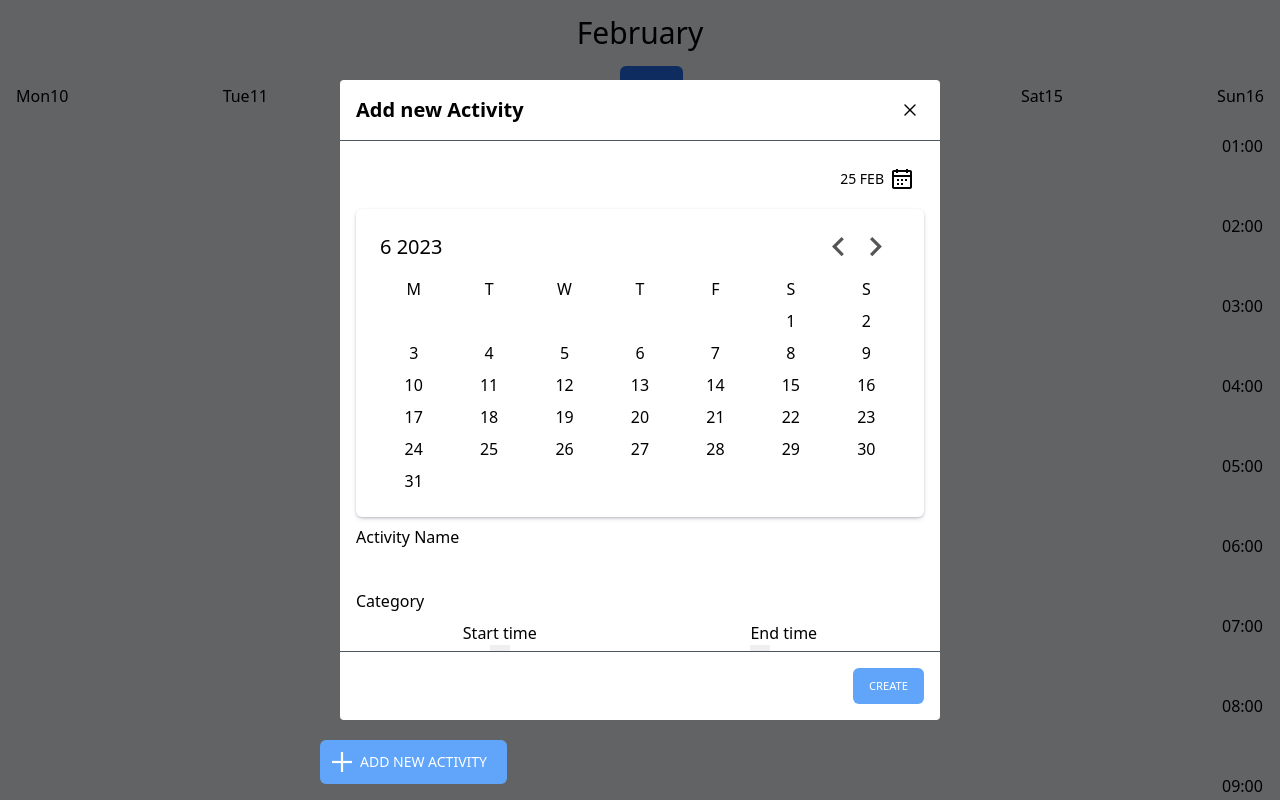
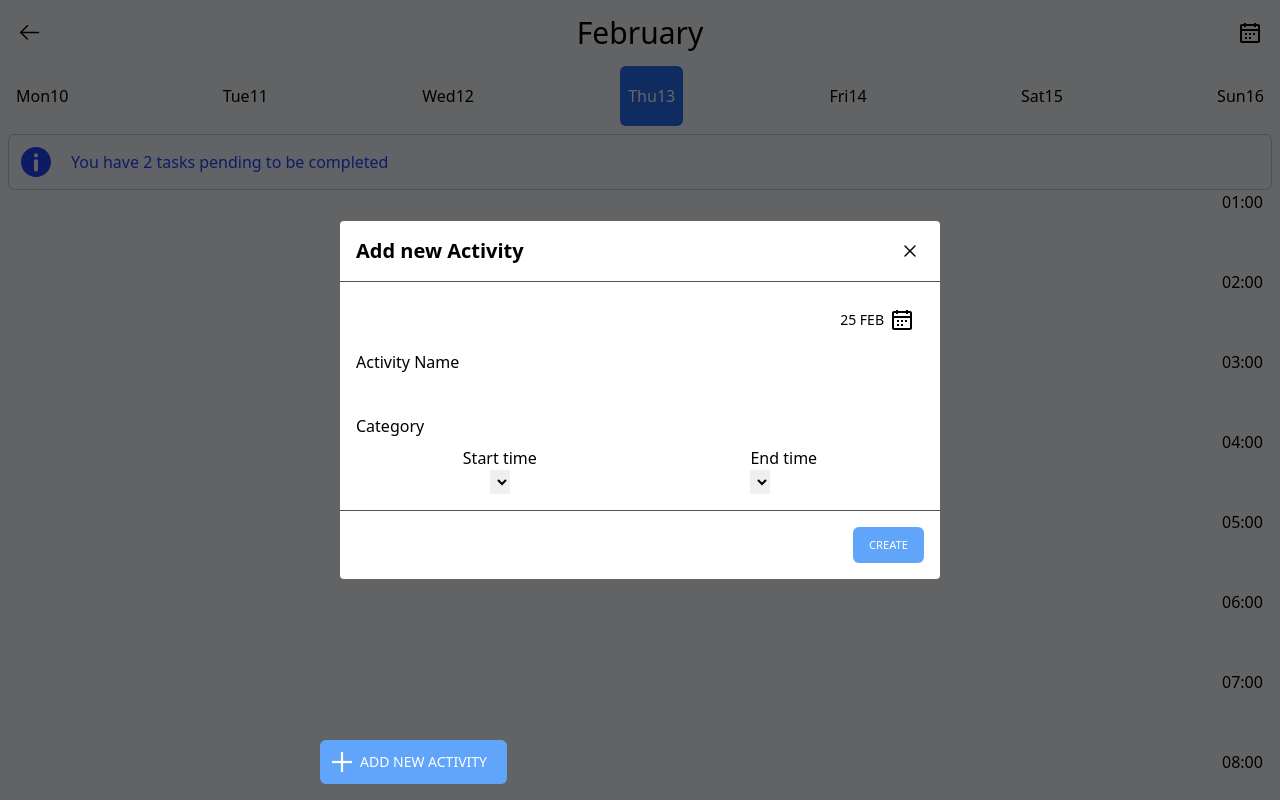
Before and after one commit to marcromotarre/thetodolist, a React (Vite) app: page /tasks in a window 1280 px wide. Both pictures are taken after a click on the button "ADD NEW ACTIVITY". Shown: the top 800 px of the page. Built offline with nearby package versions, Linux system fonts and the light colour scheme.

Commit message:
fixing some designs

```diff
--- a/src/components/common/calendar/Calendar.tsx
+++ b/src/components/common/calendar/Calendar.tsx
@@ -3,22 +3,49 @@ import Button from "../button/Button";
 import Typography from "../typography/Typography";
 import { CalendarIcon, LeftIcon, RightIcon } from "../icons";
 
-export default function Calendar() {
-  const [daySelected, setDaySelected] = useState(13);
-  const [monthSelected, setMonthSelected] = useState(6);
-  const [yearSelected, setYearSelected] = useState(2023);
+export default function Calendar({ date = new Date() }: { date?: Date }) {
+  const currentDate = new Date();
+  const [dateSelected, setSelectedDate] = useState(date);
+  const [monthSelected, setMonthSelected] = useState(date.getMonth());
+  const [yearSelected, setYearSelected] = useState(date.getFullYear());
 
   const datesThisMonth = getDaysInMonth(monthSelected, yearSelected);
 
+  const months = [
+    "January",
+    "February",
+    "March",
+    "April",
+    "May",
+    "June",
+    "July",
+    "August",
+    "September",
+    "October",
+    "November",
+    "December",
+  ];
+
   function goToPreviousMonth() {
-    if (monthSelected - 1 < 1) {
-      setMonthSelected(12);
+    if (monthSelected - 1 < 0) {
+      setMonthSelected(11);
       setYearSelected(yearSelected - 1);
-    } else setMonthSelected(monthSelected - 1);
+    } else {
+      setMonthSelected(monthSelected - 1);
+    }
   }
 
   function goToNextMonth() {
-    setMonthSelected(monthSelected + 1);
+    if (monthSelected + 1 > 11) {
+      setMonthSelected(0);
+      setYearSelected(yearSelected + 1);
+    } else {
+      setMonthSelected(monthSelected + 1);
+    }
+  }
+
+  function clickOnDay(date: Date) {
+    setSelectedDate(date);
   }
 
   const days = [
@@ -26,11 +53,10 @@ export default function Calendar() {
     ...datesThisMonth,
   ];
 
-  console.log(days);
   return (
     <div className="grid grid-cols-1 gap-y-4">
       <div className="flex justify-between">
-        <Typography variant="h6">{`${monthSelected} ${yearSelected}`}</Typography>
+        <Typography variant="h6">{`${months[monthSelected]} ${yearSelected}`}</Typography>
         <div className="grid grid-cols-[30px_30px] gap-x-2">
           <button onClick={() => goToPreviousMonth()}>
             <LeftIcon size={12} color="#555555" />
@@ -65,14 +91,40 @@ export default function Calendar() {
         <Typography className="justify-self-center self-center aspect-square">
           S
         </Typography>
-        {days.map((day) => (
+        {days.map((day, index) => (
           <>
             {day ? (
-              <button className="justify-self-center self-center aspect-square">
+              <button
+                style={
+                  dateSelected.getMonth() === monthSelected &&
+                  dateSelected.getFullYear() === yearSelected &&
+                  dateSelected.getDate() === day.getDate()
+                    ? {
+                        borderRadius: "100%",
+                        backgroundColor: "#266EF1",
+                        border: "1px solid #266EF1",
+                        width: "100%",
+                        color: "white",
+                      }
+                    : currentDate.getMonth() === monthSelected &&
+                      currentDate.getFullYear() === yearSelected &&
+                      currentDate.getDate() === day.getDate()
+                    ? {
+                        borderRadius: "100%",
+                        border: "1px solid #266EF1",
+                        width: "100%",
+                        color: "#266EF1",
+                      }
+                    : { width: "100%" }
+                }
+                onClick={() => clickOnDay(day)}
+                key={`calendar-day-${day.getDate()}-${monthSelected}`}
+                className="justify-self-center self-center aspect-square"
+              >
                 {day.getDate()}
               </button>
             ) : (
-              <div></div>
+              <div key={`calendar-day-${index}`}></div>
             )}
           </>
         ))}
--- a/src/components/common/icons/index.tsx
+++ b/src/components/common/icons/index.tsx
@@ -7,6 +7,7 @@ export { default as PlusIcon } from "./lib-icons/PlusIcon";
 export { default as CalendarIcon } from "./lib-icons/CalendarIcon";
 export { default as LeftIcon } from "./lib-icons/LeftIcon";
 export { default as RightIcon } from "./lib-icons/RightIcon";
+export { default as BackIcon } from "./lib-icons/BackIcon";
 
 // app icons
 export { default as ComputerIcon } from "./app-icons/ComputerIcon";
--- /dev/null
+++ b/src/components/common/icons/lib-icons/BackIcon.tsx
@@ -0,0 +1,30 @@
+export default function BackIcon({
+  color = "black",
+  size = 20,
+  className = "",
+}: {
+  color?: string;
+  size?: number;
+  className?: string;
+}) {
+  const ASPECT_RATIO = 21 / 27;
+  return (
+    <svg
+      className={className}
+      width={size}
+      height={size * ASPECT_RATIO}
+      viewBox="0 0 27 21"
+      fill="none"
+      xmlns="http://www.w3.org/2000/svg"
+    >
+      <path
+        d="M10.0058 20.0041C9.87419 20.0049 9.74373 19.9796 9.62189 19.9299C9.50005 19.8801 9.38924 19.8068 9.2958 19.7141L0.295798 10.7141C0.20207 10.6211 0.127676 10.5105 0.0769069 10.3887C0.0261382 10.2668 0 10.1361 0 10.0041C0 9.87208 0.0261382 9.74137 0.0769069 9.61951C0.127676 9.49766 0.20207 9.38706 0.295798 9.29409L9.2958 0.294092C9.38904 0.200853 9.49973 0.126893 9.62155 0.0764322C9.74337 0.0259719 9.87394 1.96485e-09 10.0058 0C10.1377 -1.96485e-09 10.2682 0.0259719 10.39 0.0764322C10.5119 0.126893 10.6226 0.200853 10.7158 0.294092C10.809 0.38733 10.883 0.498021 10.9335 0.619843C10.9839 0.741665 11.0099 0.872233 11.0099 1.00409C11.0099 1.13595 10.9839 1.26652 10.9335 1.38834C10.883 1.51016 10.809 1.62085 10.7158 1.71409L2.4158 10.0041L10.7158 18.2941C10.8095 18.3871 10.8839 18.4977 10.9347 18.6195C10.9855 18.7414 11.0116 18.8721 11.0116 19.0041C11.0116 19.1361 10.9855 19.2668 10.9347 19.3887C10.8839 19.5105 10.8095 19.6211 10.7158 19.7141C10.6224 19.8068 10.5115 19.8801 10.3897 19.9299C10.2679 19.9796 10.1374 20.0049 10.0058 20.0041Z"
+        fill={color}
+      />
+      <path
+        d="M25.0059 11.0041H1.00586C0.740643 11.0041 0.486289 10.8987 0.298753 10.7112C0.111216 10.5237 0.00585938 10.2693 0.00585938 10.0041C0.00585938 9.73887 0.111216 9.48452 0.298753 9.29698C0.486289 9.10945 0.740643 9.00409 1.00586 9.00409H25.0059C25.2711 9.00409 25.5254 9.10945 25.713 9.29698C25.9005 9.48452 26.0059 9.73887 26.0059 10.0041C26.0059 10.2693 25.9005 10.5237 25.713 10.7112C25.5254 10.8987 25.2711 11.0041 25.0059 11.0041Z"
+        fill={color}
+      />
+    </svg>
+  );
+}
--- a/src/components/modals/AddNewActivityModal.tsx
+++ b/src/components/modals/AddNewActivityModal.tsx
@@ -1,3 +1,4 @@
+import { useState } from "react";
 import Button from "../common/button/Button";
 import Calendar from "../common/calendar/Calendar";
 import Card from "../common/card/Card";
@@ -5,23 +6,35 @@ import { CalendarIcon } from "../common/icons";
 import Modal from "../common/modal/Modal";
 import Typography from "../common/typography/Typography";
 
+// react hook forms
+// errores de validacion
 export default function AddNewActivityModal({
   onClose = () => {},
 }: ComponentProps) {
+  const [isCalendarOpened, setIsCalendarOpened] = useState(false);
   return (
     <>
       <Modal onClose={onClose}>
         <Modal.Header title="Add new Activity"></Modal.Header>
         <Modal.Body>
           <div className="grid grid-cols-1 gap-y-2">
+            {!isCalendarOpened && (
               <div className="flex justify-end">
-              <Button variant="text" color="black" endIcon={<CalendarIcon />}>
+                <Button
+                  variant="text"
+                  color="black"
+                  onClick={() => setIsCalendarOpened(true)}
+                  endIcon={<CalendarIcon />}
+                >
                   25 Feb
                 </Button>
               </div>
+            )}
+            {isCalendarOpened && (
               <Card style={{ width: "100%" }}>
                 <Calendar />
               </Card>
+            )}
             <Typography>Activity Name</Typography>
             <input></input>
             <Typography>Category</Typography>
--- a/src/data/tasks.json
+++ b/src/data/tasks.json
@@ -3,18 +3,21 @@
     "title": "Start Task",
     "start": "Wed Jul 12 2023 12:00:00 GMT+0200 (hora de verano de Europa central)",
     "end": "Wed Jul 12 2023 13:00:00 GMT+0200 (hora de verano de Europa central)",
-    "category": "computer"
+    "category": "computer",
+    "completed": true
   },
   {
     "title": "Call with Julia from Talent",
     "start": "Thu Jul 13 2023 12:00:00 GMT+0200 (hora de verano de Europa central)",
     "end": "Thu Jul 13 2023 13:00:00 GMT+0200 (hora de verano de Europa central)",
-    "category": "call"
+    "category": "call",
+    "completed": true
   },
   {
     "title": "Call with Paloma from Emburse",
     "start": "Thu Jul 13 2023 15:00:00 GMT+0200 (hora de verano de Europa central)",
     "end": "Thu Jul 13 2023 17:00:00 GMT+0200 (hora de verano de Europa central)",
-    "category": "call"
+    "category": "call",
+    "completed": false
   }
 ]
--- a/src/pages/TasksPage.tsx
+++ b/src/pages/TasksPage.tsx
@@ -5,7 +5,7 @@ import { useState } from "react";
 import categories, { CategoryTypes } from "../data/categories";
 import Alert from "../components/common/alert/Alert";
 import Button from "../components/common/button/Button";
-import { PlusIcon } from "../components/common/icons";
+import { BackIcon, CalendarIcon, PlusIcon } from "../components/common/icons";
 import AddNewActivityModal from "../components/modals/AddNewActivityModal";
 
 const hours = [
@@ -77,9 +77,15 @@ export default function TasksPage() {
   );
 
   return (
-    <div className="grid grid-cols-1 gap-y-2 grid-rows-[50px_60px_auto]">
-      <div className="flex justify-center items-center">
+    <div className="grid grid-cols-1 gap-y-2 grid-rows-[50px_60px_calc(100vh_-_150px)]">
+      <div className="flex justify-between items-center">
+        <Button color="black" variant="text" startIcon={<BackIcon />}></Button>
         <Typography variant="h4">February</Typography>
+        <Button
+          color="black"
+          variant="text"
+          startIcon={<CalendarIcon />}
+        ></Button>
       </div>
       <div className="flex justify-between">
         {week.map((weekDay) => (
@@ -91,8 +97,10 @@ export default function TasksPage() {
           />
         ))}
       </div>
+      <div className="overflow-y-scroll">
+        <Alert severity="info">You have 2 tasks pending to be completed</Alert>
         <div
-        className="grid grid-cols-[auto_50px] gap-x-2 h-[100%] overflow-y-scroll"
+          className="grid grid-cols-[auto_50px] gap-x-2"
           style={{
             gridTemplateAreas: AREAS,
             gridTemplateRows: `repeat(${hours.length}, 80px)`,
@@ -126,6 +134,8 @@ export default function TasksPage() {
             );
           })}
         </div>
+      </div>
+
       <div className="fixed bottom-4 object-center left-[25%]">
         <Button
           onClick={() => setIsAddActivityModalOpened(true)}
```
Lines whose indentation alone changed are shown as unchanged.
